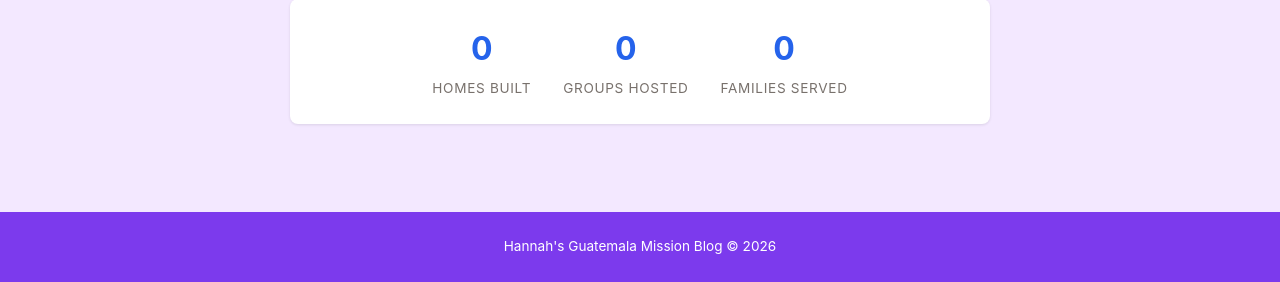
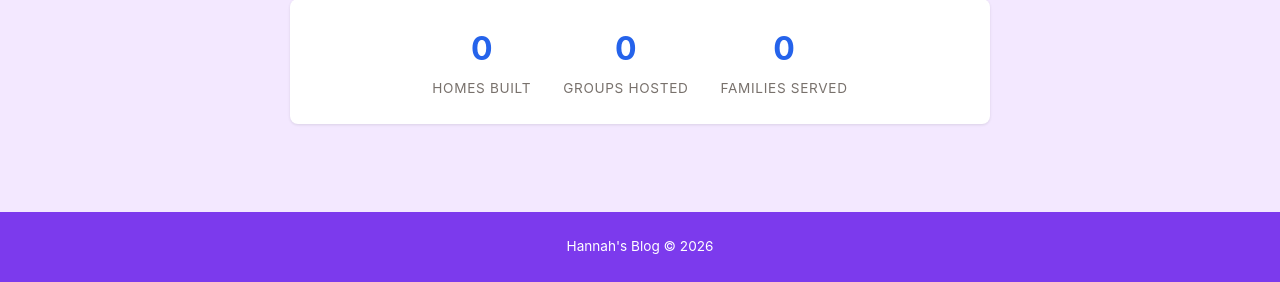
Before and after one commit to jbsornig/hannahs-blog, a Node server app: page /about in a window 1280 px wide. Shown: the part 666-948 px from the top of the page. Run offline with Node 20, Linux system fonts and the light colour scheme; data comes from the database, SQL or seed files in the repository; some libraries are stand-ins or nearby versions.

Commit message:
feat: footer text uses configurable site name
Co-Authored-By: Claude Opus 4.6 <noreply@anthropic.com>

```diff
--- a/views/layouts/footer.ejs
+++ b/views/layouts/footer.ejs
@@ -1,7 +1,7 @@
   </main>
   <footer class="footer">
     <div class="container">
-      <p>Hannah's Guatemala Mission Blog &copy; <%= currentYear %></p>
+      <p><%= siteName %> &copy; <%= currentYear %></p>
     </div>
   </footer>
   <script src="/js/main.js"></script>
```
